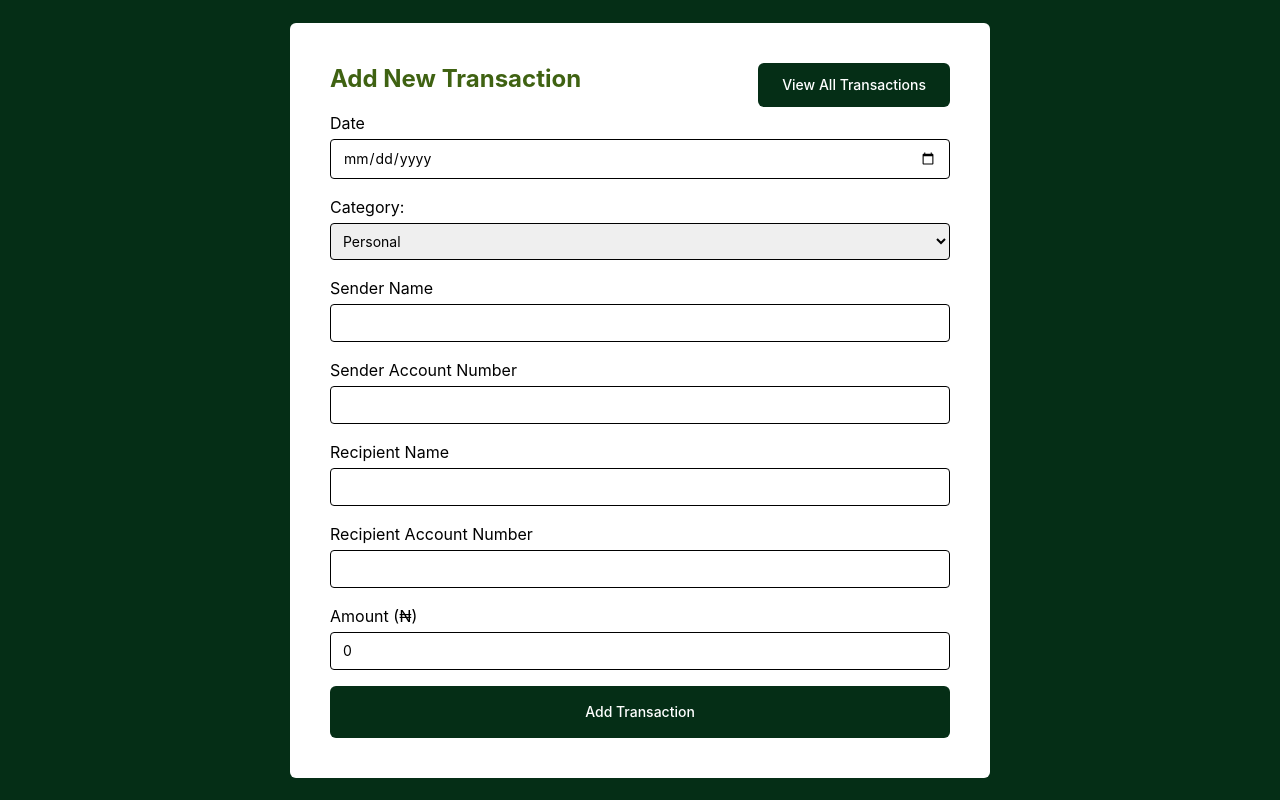
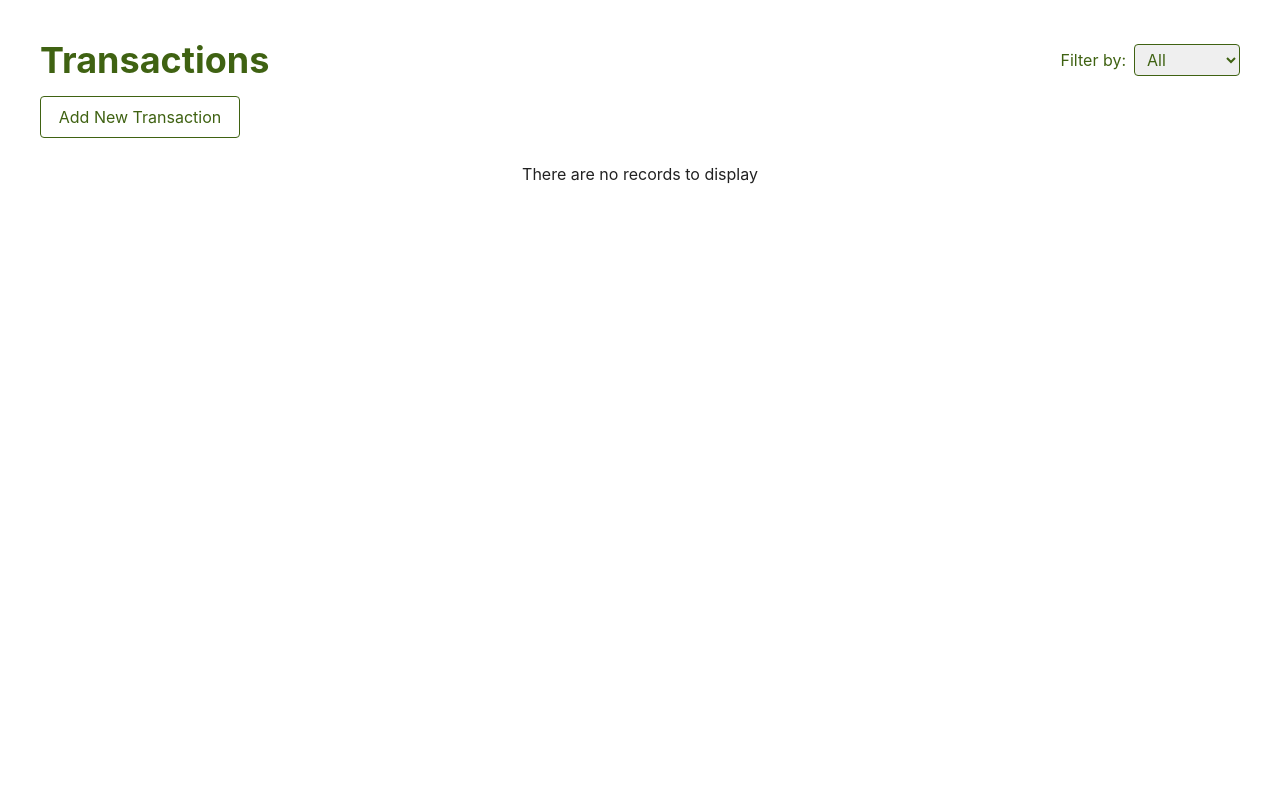
Before and after one commit to Sorphy/remittance-tracker-app, a React (Vite) app: page / in a window 1280 px wide. Built offline with nearby package versions, Linux system fonts and the light colour scheme.

Commit message:
fixed some issues

```diff
--- a/src/App.tsx
+++ b/src/App.tsx
@@ -10,8 +10,8 @@ const App = () => {
       <ToastContainer />
       <Router>
         <Routes>
-          <Route path="/" element={<AddTransaction />} />
-          <Route path="/transactions" element={<TransactionTable />} />
+          <Route path="/add-transaction" element={<AddTransaction />} />
+          <Route path="/" element={<TransactionTable />} />
         </Routes>
       </Router>
     </>
--- a/src/components/EditTransactionTable/EditTransactionModal.tsx
+++ b/src/components/EditTransactionTable/EditTransactionModal.tsx
@@ -7,12 +7,14 @@ interface EditTransactionModalProps {
   isOpen: boolean;
   onClose: () => void;
   transactionData: TTransactionSchema | null;
+  onSave: (editedTransaction: TTransactionSchema) => void;
 }
 
 const EditTransactionModal: FC<EditTransactionModalProps> = ({
   isOpen,
   onClose,
   transactionData,
+  onSave,
 }) => {
   const [editedTransaction, setEditedTransaction] =
     useState<TTransactionSchema | null>(transactionData);
@@ -28,24 +30,10 @@ const EditTransactionModal: FC<EditTransactionModalProps> = ({
     });
   };
 
-   const updateLocalStorage = (editedTransaction: TTransactionSchema) => {
-     const transactionsFromStorage = JSON.parse(
-       localStorage.getItem("transactions") || "[]"
-     );
-     const updatedTransactions = transactionsFromStorage.map(
-       (transaction: TTransactionSchema) => {
-         if (transaction.id === editedTransaction.id) {
-           return editedTransaction;
-         }
-         return transaction;
-       }
-     );
-     localStorage.setItem("transactions", JSON.stringify(updatedTransactions));
-   };
 
   const handleSave = () => {
     if (!editedTransaction) return;
-    updateLocalStorage(editedTransaction);
+    onSave(editedTransaction);
     console.log("Edited transaction:", editedTransaction);
     onClose();
   };
--- a/src/components/FormField/InputField/InputField.tsx
+++ b/src/components/FormField/InputField/InputField.tsx
@@ -18,21 +18,20 @@ const InputField = (props: InputFieldProps) => {
         </label>
       ) : null}
       <input
-        {...register(name, {valueAsNumber: type === 'number'})}
+        {...register(name, { valueAsNumber: type === "number" })}
         type={type}
         id={name}
         placeholder={placeholder}
         aria-describedby={name}
         //   className="border border-gray-300 rounded-md px-3 py-2 w-full"
         className={clsx("border text-sm rounded block w-full px-3 py-2", {
-          "":
-            !errors[name]?.message || !errors[name]?.root?.message,
+          "": !errors[name]?.message || !errors[name]?.root?.message,
           "border-red-700":
             !!errors[name]?.message || !!errors[name]?.root?.message,
         })}
       />
       {!!errors[name]?.message || !!errors[name]?.root ? (
-        <p className="mt-1 text-xs text-red-700">
+        <p className="mt-1 text-sm sm:text-xs text-error">
           {!!errors[name]
             ? errors[name]?.message
               ? errors[name]?.message?.toString()
--- a/src/components/TransactionContainer.tsx
+++ b/src/components/TransactionContainer.tsx
@@ -11,16 +11,16 @@ const TransactionContainer: FC<ClassName> = ({ children }) => {
     <div className="fixed flex items-center justify-center w-full h-full bg-container">
       <div className="relative p-4 lg:p-10 rounded-md bg-innerC  max-w-[700px] w-full">
         <div className="flex flex-row justify-between">
-          <h1 className="text-2xl font-bold text-tableTopText mb-4">
+          <h1 className="text-2xl font-bold text-tableTopText mb-4 sm:text-xl">
             Add New Transaction
           </h1>
-          <Link to="/transactions">
-            <Button className="px-6 py-3  bg-container">
+          <Link to="/">
+            <Button className="px-6 py-3  bg-container sm:px-2 sm:text-xs">
               View All Transactions
             </Button>
           </Link>
         </div>
-        <div className=" w-full">{children}</div>
+        <div className=" w-full ">{children}</div>
       </div>
     </div>
   );
--- a/src/components/TransactionForm.tsx
+++ b/src/components/TransactionForm.tsx
@@ -9,9 +9,8 @@ import Button from "./Button";
 import InputField from "./FormField/InputField/InputField";
 import DateField from "./FormField/DateField/DateField";
 import { formattedDate } from "../utils/dateFormat";
-import { v4 as uuidv4 } from 'uuid';
+import { v4 as uuidv4 } from "uuid";
 import { toast } from "react-toastify";
-
 
 const TransactionForm: FC = () => {
   const [isFileCreated, setIsFileCreated] = useState(false);
@@ -64,10 +63,13 @@ const onSubmit = (data: TTransactionSchema) => {
 
   return (
     <FormProvider {...methods}>
-      <form className="space-y-4" onSubmit={methods.handleSubmit(onSubmit)}>
+      <form
+        className="space-y-4 sm:space-y-2"
+        onSubmit={methods.handleSubmit(onSubmit)}
+      >
         <DateField label="Date" name="date" />
         <div>
-          <label htmlFor="category" className="block mb-1 text-sky-950 text-md">
+          <label htmlFor="category" className="block mb-1 text-black text-md">
             Category:
           </label>
           <select
@@ -92,11 +94,7 @@ const onSubmit = (data: TTransactionSchema) => {
           name="recipientAccountNo"
         />
         <InputField type="number" name="amount" label="Amount (₦)" />
-        <Button
-          className="bg-container"
-        type="submit"
-        disabled={isFileCreated}
-      >
+        <Button className="bg-container" type="submit" disabled={isFileCreated}>
           Add Transaction
         </Button>
       </form>
--- a/src/components/TransactionTable/TransactionTable.tsx
+++ b/src/components/TransactionTable/TransactionTable.tsx
@@ -42,6 +42,16 @@ const TransactionTable: FC = () => {
     setIsEditModalOpen(true);
   };
 
+  const handleSaveChanges = (editedTransaction: TTransactionSchema) => {
+    const updatedTransactions = transactions.map((transaction) =>
+      transaction.id === editedTransaction.id ? editedTransaction : transaction
+    );
+    setTransactions(updatedTransactions);
+    setDisplayedTransactions(updatedTransactions);
+    localStorage.setItem("transactions", JSON.stringify(updatedTransactions));
+    setIsEditModalOpen(false);
+  };
+
   const customStyles = {
     rows: {
       style: {
@@ -60,6 +70,7 @@ const TransactionTable: FC = () => {
     {
       name: "S/N",
       cell: (_row, index) => <span>{index + 1}</span>, // Serial number column
+      width: "60px",
     },
     {
       name: "Date",
@@ -97,12 +108,13 @@ const TransactionTable: FC = () => {
       sortable: true,
     },
     {
-      name: "Action", // Action column for editing
+      name: "Edit", // Action column for editing
       cell: (row: TTransactionSchema) => (
         <button onClick={() => handleEditClick(row)}>
           <EditIcon />
         </button>
       ),
+      width: "80px",
     },
   ];
 
@@ -110,10 +122,14 @@ const TransactionTable: FC = () => {
     <div className="p-10">
       <div className="overflow-x-auto">
         <div className="flex justify-between mb-4">
-          <h2 className="text-4xl font-bold text-tableTopText">Transactions</h2>
-          <div className="flex items-center text-tableTopText">
+          <div>
+            <h2 className="text-4xl font-bold text-tableTopText sm:text-xl">
+              Transactions
+            </h2>
+          </div>
+          <div className="flex items-center text-tableTopText sm:text-xs">
             <label htmlFor="categoryFilter" className="mr-2">
-              Filter by Category:
+              Filter by:
             </label>
             <select
               id="categoryFilter"
@@ -127,6 +143,11 @@ const TransactionTable: FC = () => {
             </select>
           </div>
         </div>
+        <Link to="/add-transaction">
+          <h2 className="rounded border-tableTopText  text-tableTopText border  max-w-[200px] sm:max-w-[150px] sm:text-xs sm:p-1 text-center p-2">
+            Add New Transaction
+          </h2>
+        </Link>
         <DataTable
           columns={columns}
           data={displayedTransactions}
@@ -137,17 +158,13 @@ const TransactionTable: FC = () => {
           striped
           customStyles={customStyles}
         />
-        <Link to="/">
-          <h2 className="rounded border-tableTopText  text-tableTopText border-2  max-w-[300px] text-center p-2">
-            Add New Transaction
-          </h2>
-        </Link>
       </div>
       {isEditModalOpen && (
         <EditTransactionModal
           isOpen={isEditModalOpen}
           onClose={() => setIsEditModalOpen(false)}
           transactionData={transactionToEdit}
+          onSave={handleSaveChanges}
         />
       )}
     </div>
--- a/src/index.css
+++ b/src/index.css
@@ -17,7 +17,7 @@ body {
   top: 55%;
   left: 50%;
   transform: translate(-50%, -50%);
-  width: 60%;
+  width: 75%;
   max-width: 400px;
   background-color: white;
   /* color: white; */
--- a/src/schemas/transactionSchema.ts
+++ b/src/schemas/transactionSchema.ts
@@ -13,8 +13,7 @@ export const transactionSchema = z.object({
     },
     {
       message:
-        "Sender name must include at least first and last name, with each name having at least 2 characters",
-      path: ["senderName"],
+        "Sender name must include at least first and last name.",
     }
   ),
   senderAccountNo: z
@@ -32,15 +31,14 @@ export const transactionSchema = z.object({
     },
     {
       message:
-        "Recipient name must include at least first and last name, with each name having at least 2 characters",
-      path: ["recipientName"],
+        "Recipient name must include at least first and last name.",
     }
   ),
   recipientAccountNo: z.string().refine((value: string) => /^\d{9,10}$/.test(value), {
       message:
         "Recipient account number must contain only numbers and be between 9 and 10 characters long",
     }),
-  amount: z.number().positive("Amount must be positive"),
+  amount: z.number().positive("Amount must be greater than zero"),
 });
 
 export type TTransactionSchema = z.infer<typeof transactionSchema>;
--- a/tailwind.config.js
+++ b/tailwind.config.js
@@ -11,6 +11,10 @@ export default {
       buttonTxtHov: "052E16",
       tableTopText: "#3F6212",
       cancel: "red",
+      error: "#991B1B",
+    },
+    screens: {
+      sm: { max: "639px" },
     },
     extend: {},
   },
```
Lines whose indentation alone changed are shown as unchanged.
